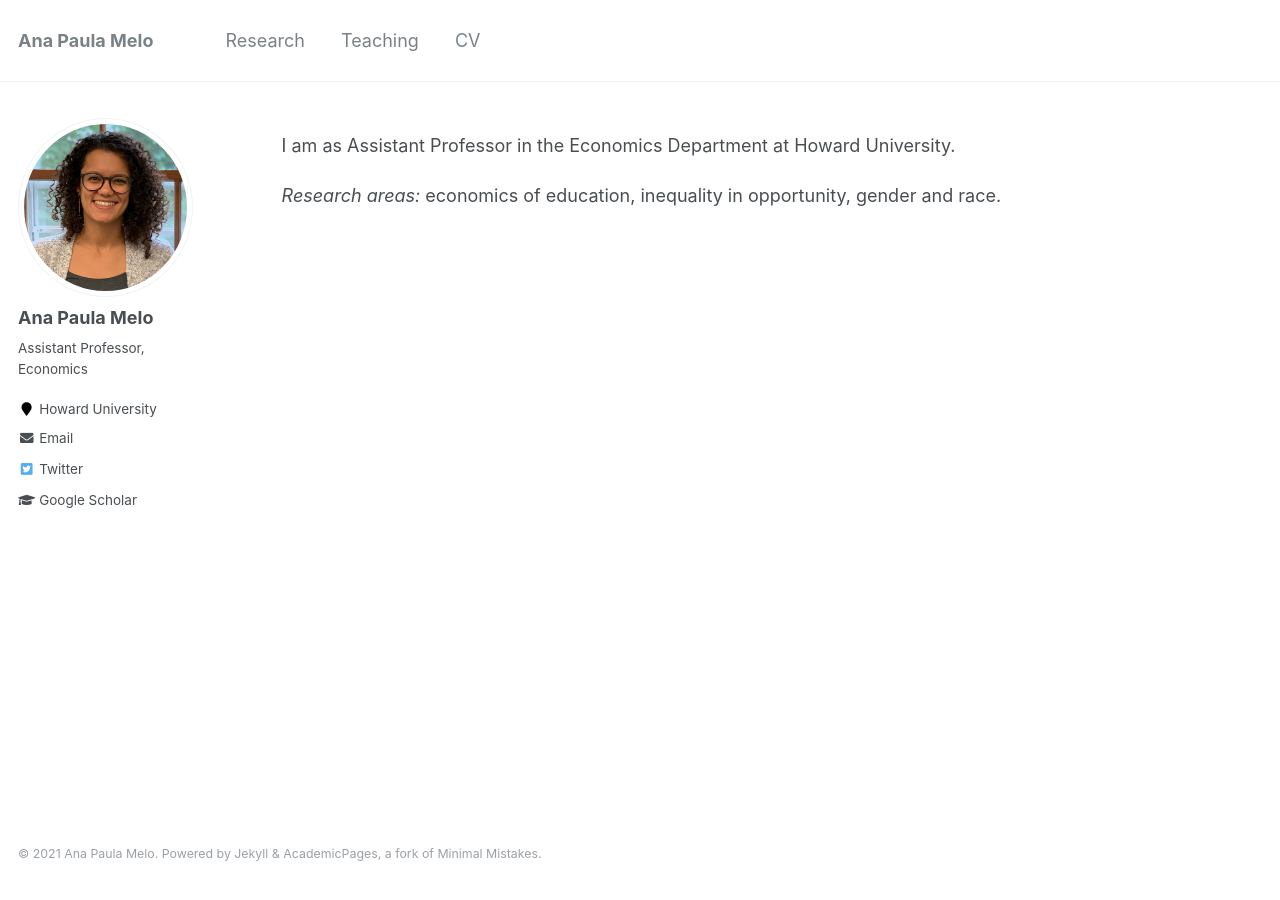
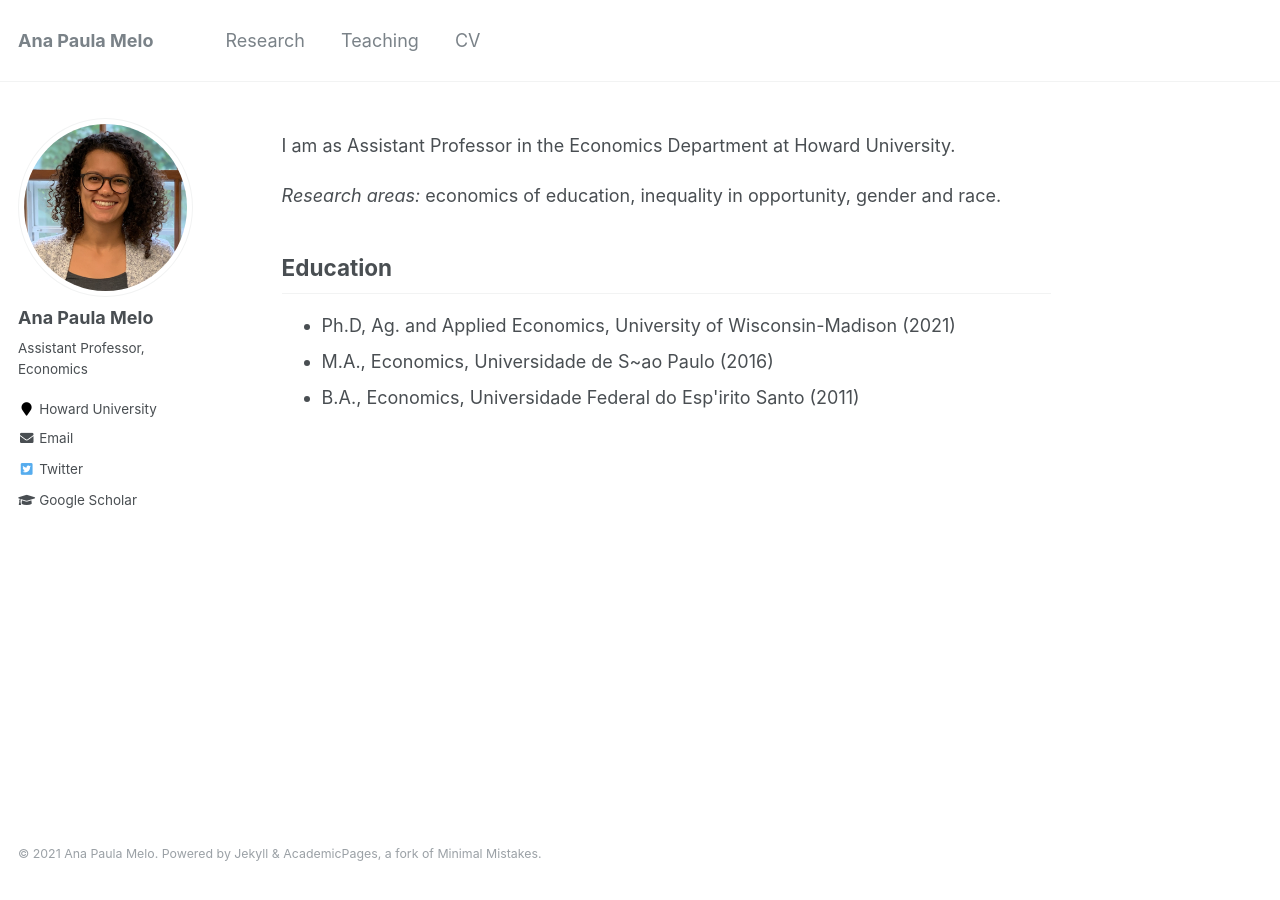
Before and after one commit to anapmelo/anapmelo.github.io, a Jekyll site: the page built from _pages/about.md, in a window 1280 px wide. Built offline with Jekyll 4.4.1, drawn with Linux system fonts in a browser that asks for light colours.

Commit message:
Update about.md

```diff
--- a/_pages/about.md
+++ b/_pages/about.md
@@ -11,3 +11,9 @@
 I am as Assistant Professor in the Economics Department at Howard University.
 
 <em> Research areas:</em> economics of education, inequality in opportunity, gender and race.
+
+<h2>Education</h2>
+
+  * Ph.D, Ag. and Applied Economics, University of Wisconsin-Madison (2021)
+  * M.A., Economics, Universidade de S\~ao Paulo (2016)
+  * B.A., Economics, Universidade Federal do Esp\'irito Santo (2011)
```
